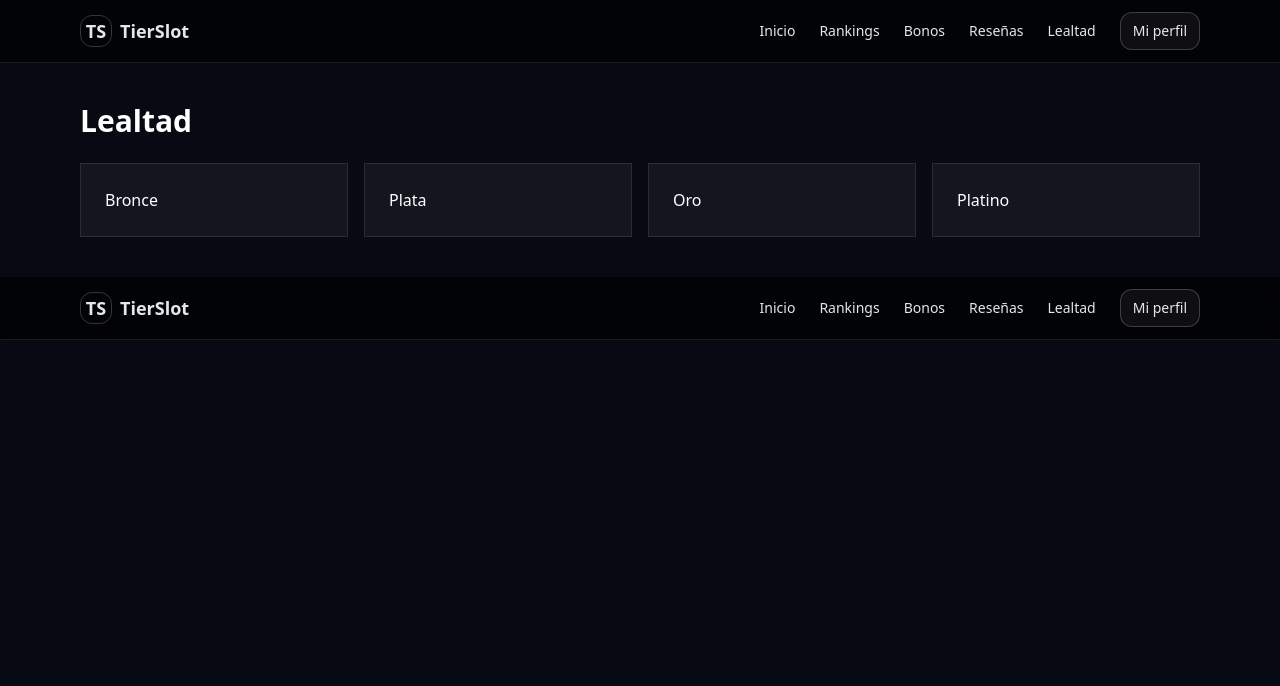
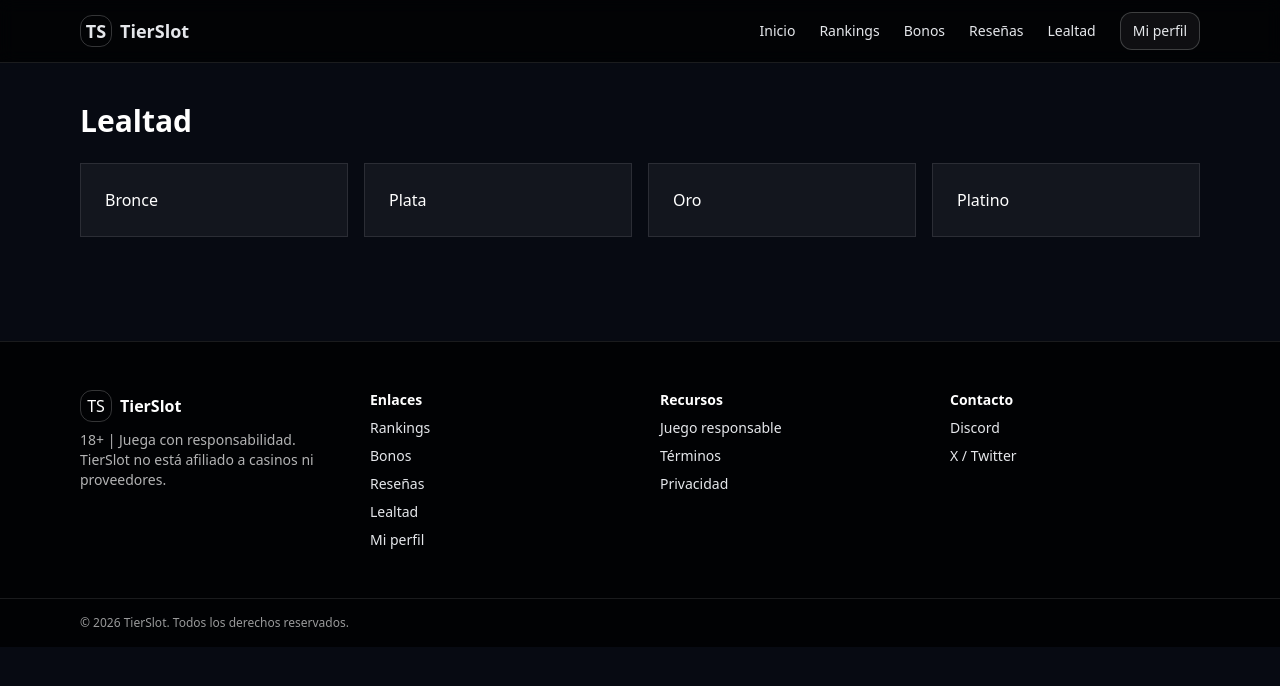
Before and after one commit to Gabo231326/TierSlot, a Next.js app in the folder apps/web/: page /loyalty in a window 1280 px wide. Shown: the top 686 px of the page. Built offline with nearby package versions, Linux system fonts and the light colour scheme.

Commit message:
Restaurar footer con columnas (evitar duplicado del header)

```diff
--- a/apps/web/app/components/SiteFooter.tsx
+++ b/apps/web/app/components/SiteFooter.tsx
@@ -1,81 +1,56 @@
-"use client";
+import Link from "next/link";
 
-import Link from "next/link";
-import { useState } from "react";
+export default function SiteFooter() {
+  return (
+    <footer className="mt-16 border-t border-white/10 bg-black/80 text-white">
+      <div className="mx-auto max-w-6xl px-4 py-12 grid gap-10 md:grid-cols-4">
+        <div className="space-y-2">
+          <div className="flex items-center gap-2">
+            <span className="inline-flex h-8 w-8 items-center justify-center rounded-xl border border-white/20">
+              TS
+            </span>
+            <div className="font-bold">TierSlot</div>
+          </div>
 
-export default function SiteHeader() {
-  const [open, setOpen] = useState(false);
+          <p className="text-sm text-white/70">
+            18+ | Juega con responsabilidad. TierSlot no está afiliado a casinos ni proveedores.
+          </p>
+        </div>
 
-  const nav = [
-    { href: "/", label: "Inicio" },
-    { href: "/leaderboards", label: "Rankings" },
-    { href: "/bonuses", label: "Bonos" },
-    { href: "/reviews", label: "Reseñas" },
-    { href: "/loyalty", label: "Lealtad" },
-  ];
+        <div className="space-y-2">
+          <div className="text-sm font-semibold">Enlaces</div>
+          <div className="flex flex-col gap-2 text-sm text-white/80">
+            <Link className="hover:text-white transition" href="/leaderboards">Rankings</Link>
+            <Link className="hover:text-white transition" href="/bonuses">Bonos</Link>
+            <Link className="hover:text-white transition" href="/reviews">Reseñas</Link>
+            <Link className="hover:text-white transition" href="/loyalty">Lealtad</Link>
+            <Link className="hover:text-white transition" href="/profile">Mi perfil</Link>
+          </div>
+        </div>
 
-  return (
-    <header className="sticky top-0 z-50 border-b border-white/10 bg-black/70 backdrop-blur">
-      <div className="mx-auto flex max-w-6xl items-center justify-between px-4 py-3">
-        <Link href="/" className="flex items-center gap-2 font-bold text-lg text-white">
-          <span className="inline-flex h-8 w-8 items-center justify-center rounded-xl border border-white/20">
-            TS
-          </span>
-          TierSlot
-        </Link>
+        <div className="space-y-2">
+          <div className="text-sm font-semibold">Recursos</div>
+          <div className="flex flex-col gap-2 text-sm text-white/80">
+            <Link className="hover:text-white transition" href="/responsible">Juego responsable</Link>
+            <Link className="hover:text-white transition" href="/terms">Términos</Link>
+            <Link className="hover:text-white transition" href="/privacy">Privacidad</Link>
+          </div>
+        </div>
 
-        <nav className="hidden items-center gap-6 md:flex">
-          {nav.map((l) => (
-            <Link
-              key={l.href}
-              href={l.href}
-              className="text-sm text-white/90 hover:text-white transition"
-            >
-              {l.label}
-            </Link>
-          ))}
-
-          {/* Mi perfil: hover oscuro (NO blanco sólido) */}
-          <Link
-            href="/profile"
-            className="rounded-xl border border-white/20 bg-white/5 px-3 py-2 text-sm text-white/90 hover:bg-white/10 hover:border-white/35 hover:text-white transition"
-          >
-            Mi perfil
-          </Link>
-        </nav>
-
-        <button
-          className="md:hidden rounded-xl border border-white/20 bg-white/5 px-3 py-2 text-sm text-white/90 hover:bg-white/10 hover:border-white/35 hover:text-white transition"
-          onClick={() => setOpen((v) => !v)}
-          aria-label="Alternar menú"
-        >
-          Menú
-        </button>
+        <div className="space-y-2">
+          <div className="text-sm font-semibold">Contacto</div>
+          <div className="flex flex-col gap-2 text-sm text-white/80">
+            <a className="hover:text-white transition" href="#" rel="noreferrer">Discord</a>
+            <a className="hover:text-white transition" href="#" rel="noreferrer">X / Twitter</a>
+          </div>
+        </div>
       </div>
 
-      {open && (
-        <div className="md:hidden border-t border-white/10 bg-black/80">
-          <div className="mx-auto max-w-6xl px-4 py-3 flex flex-col gap-3">
-            {nav.map((l) => (
-              <Link
-                key={l.href}
-                href={l.href}
-                onClick={() => setOpen(false)}
-                className="text-sm text-white/90 hover:text-white transition"
-              >
-                {l.label}
-              </Link>
-            ))}
-            <Link
-              href="/profile"
-              onClick={() => setOpen(false)}
-              className="rounded-xl border border-white/20 bg-white/5 px-3 py-2 text-sm text-white/90 hover:bg-white/10 hover:border-white/35 hover:text-white transition"
-            >
-              Mi perfil
-            </Link>
-          </div>
+      <div className="border-t border-white/10">
+        <div className="mx-auto max-w-6xl px-4 py-4 text-xs text-white/60">
+          © {new Date().getFullYear()} TierSlot. Todos los derechos reservados.
         </div>
-      )}
-    </header>
+      </div>
+    </footer>
   );
 }
```
